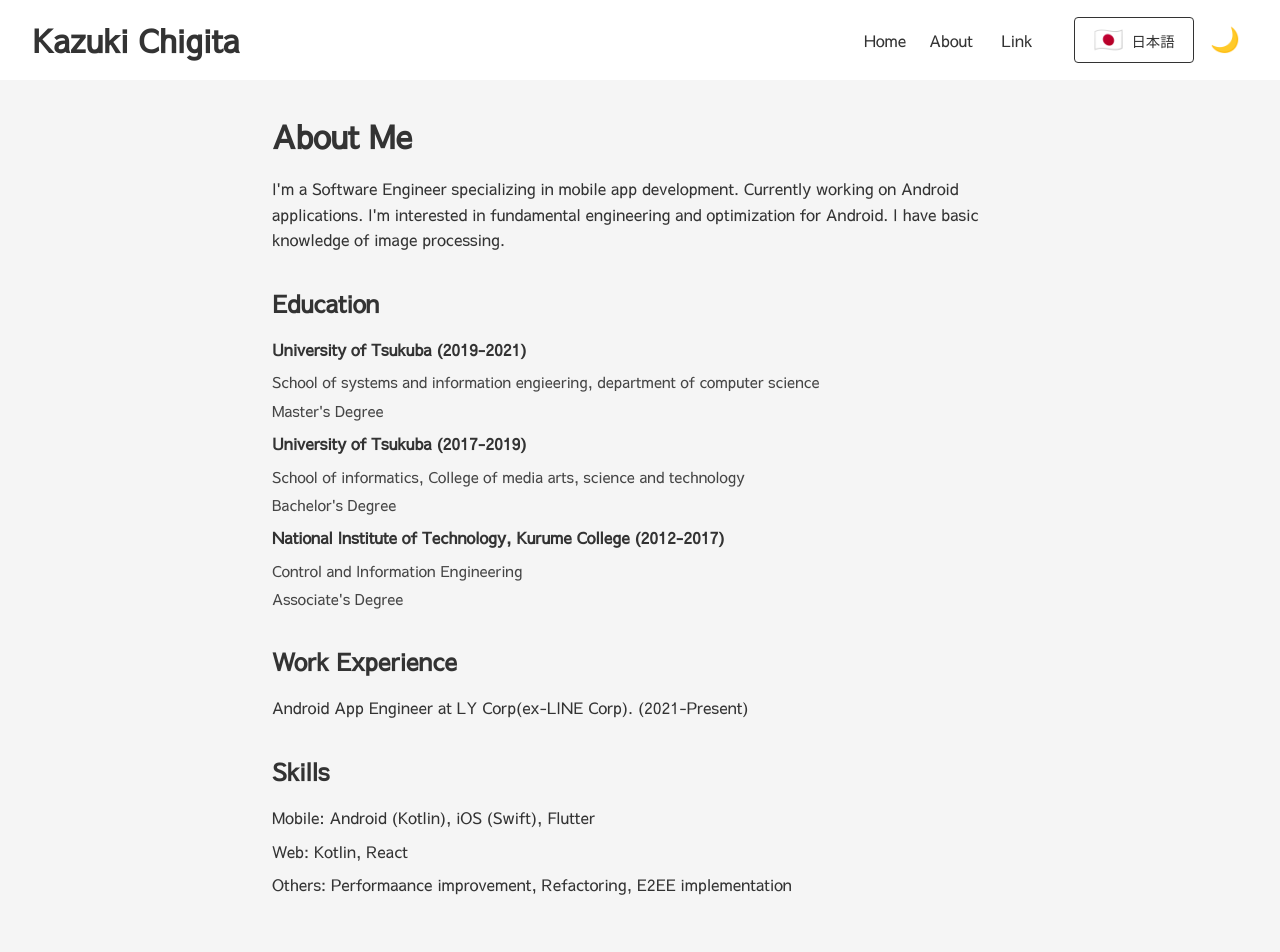
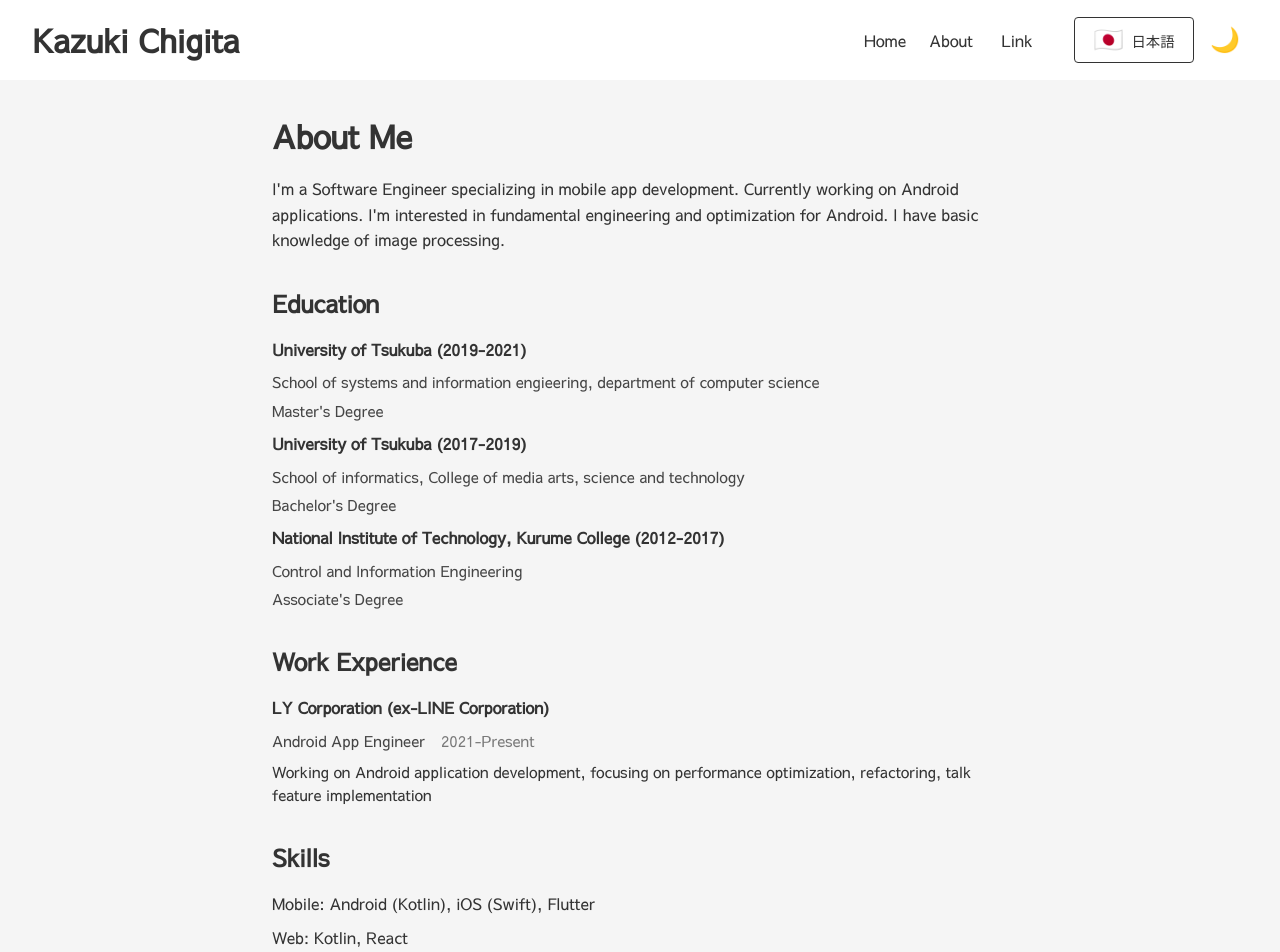
Before and after one commit to chigichan24/chigichan24.github.io, a React (Vite) app: page /#/about in a window 1280 px wide. Shown: the top 952 px of the page. Built offline with nearby package versions, Linux system fonts and the light colour scheme.

Commit message:
Improve work experience

```diff
--- a/src/components/About.css
+++ b/src/components/About.css
@@ -56,6 +56,40 @@
   margin-bottom: 0.25rem;
 }
 
+.experience-list {
+  list-style: none;
+  padding: 0;
+}
+
+.experience-item {
+  margin-bottom: 1.5rem;
+}
+
+.experience-title {
+  font-weight: 600;
+  margin-bottom: 0.5rem;
+}
+
+.experience-detail {
+  display: flex;
+  gap: 1rem;
+  color: var(--body-text);
+  opacity: 0.9;
+  font-size: 0.95rem;
+  margin-bottom: 0.5rem;
+}
+
+.experience-detail .period {
+  color: var(--body-text);
+  opacity: 0.7;
+}
+
+.experience-description {
+  color: var(--body-text);
+  font-size: 0.95rem;
+  line-height: 1.5;
+}
+
 @media (max-width: 768px) {
   .about-container {
     padding: 1rem;
--- a/src/components/About.tsx
+++ b/src/components/About.tsx
@@ -34,8 +34,15 @@ export function About() {
 
       <section className="about-section">
         <h3>{t("about.experience")}</h3>
-        <ul>
-          <li>{t("about.experience.current")}</li>
+        <ul className="experience-list">
+          <li className="experience-item">
+            <div className="experience-title">{t("about.experience.current.company")}</div>
+            <div className="experience-detail">
+              <span className="position">{t("about.experience.current.position")}</span>
+              <span className="period">{t("about.experience.current.period")}</span>
+            </div>
+            <div className="experience-description">{t("about.experience.current.description")}</div>
+          </li>
         </ul>
       </section>
 
@@ -47,6 +54,10 @@ export function About() {
           <li>{t("about.skills.general")}</li>
         </ul>
       </section>
+
+      <section className="about-section">
+      <h3>{t("about.presentation")}</h3>
+      </section>
     </main>
   );
 }
--- a/src/contexts/LanguageContext.tsx
+++ b/src/contexts/LanguageContext.tsx
@@ -26,7 +26,10 @@ const translations: Translations = {
     "about.experience": "Work Experience",
     "about.skills": "Skills",
     "about.description": "I'm a Software Engineer specializing in mobile app development. Currently working on Android applications. I'm interested in fundamental engineering and optimization for Android. I have basic knowledge of image processing.",
-    "about.experience.current": "Android App Engineer at LY Corp(ex-LINE Corp). (2021-Present)",
+    "about.experience.current.company": "LY Corporation (ex-LINE Corporation)",
+    "about.experience.current.position": "Android App Engineer",
+    "about.experience.current.period": "2021-Present",
+    "about.experience.current.description": "Working on Android application development, focusing on performance optimization, refactoring, talk feature implementation",
     "about.skills.mobile": "Mobile: Android (Kotlin), iOS (Swift), Flutter",
     "about.skills.web": "Web: Kotlin, React",
     "about.skills.general": "Others: Performaance improvement, Refactoring, E2EE implementation",
@@ -39,7 +42,8 @@ const translations: Translations = {
     "about.education.univ.degree": "Bachelor's Degree",
     "about.education.high.name": "National Institute of Technology, Kurume College (2012-2017)",
     "about.education.high.department": "Control and Information Engineering",
-    "about.education.high.type": "Associate's Degree"
+    "about.education.high.type": "Associate's Degree",
+    "about.presentation": "Presentation"
   },
   ja: {
     "home": "Home",
@@ -52,7 +56,10 @@ const translations: Translations = {
     "about.experience": "経歴",
     "about.skills": "スキル",
     "about.description": "モバイルアプリ開発を専門とするソフトウェアエンジニアです。現在はAndroidアプリの開発に携わっています。より基盤に近いエンジニアリングや、Android特有の最適化に興味があります。画像処理についても基礎的な知識を持っています。",
-    "about.experience.current": "LINEヤフー株式会社(旧 LINE株式会社) Android App Engineer (2021-現在)",
+    "about.experience.current.company": "LINEヤフー株式会社 (旧LINE株式会社)",
+    "about.experience.current.position": "Androidアプリ開発者",
+    "about.experience.current.period": "2021-現在",
+    "about.experience.current.description": "アプリパフォーマンス改善、リファクタリング、トーク関連機能の実装",
     "about.skills.mobile": "モバイル: Android (Kotlin), iOS (Swift)",
     "about.skills.web": "Web: Kotlin, React",
     "about.skills.general": "Others: パフォーマンス向上、リファクタリング、E2EE",
@@ -66,6 +73,7 @@ const translations: Translations = {
     "about.education.high.name": "久留米工業高等専門学校 (2012-2017)",
     "about.education.high.department": "制御情報工学科",
     "about.education.high.type": "準学士",
+    "about.presentation": "プレゼンテーション"
   }
 };
 
```
